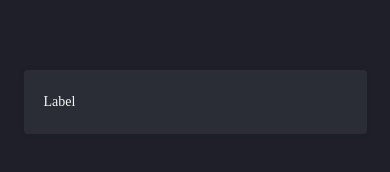
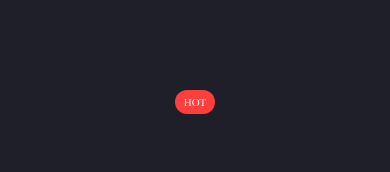
Before and after one commit to danielpoliveira/ecommerce, a React Native app in the folder packages/mobile/: screen / in a window 390 px wide. Shown: the part 320-492 px from the top of the page. Built offline with nearby package versions, Linux system fonts and the light colour scheme.

Commit message:
others changes

```diff
--- a/packages/mobile/src/index.tsx
+++ b/packages/mobile/src/index.tsx
@@ -2,6 +2,14 @@ import React from 'react';
 import { View, Text } from 'react-native';
 
 import Label from '@components/TextFields/Label';
+import Dropdown from '@components/Dropdown';
+import Checkbox from '@components/Checkbox';
+import Switch from '@components/Switches';
+import TagOrdinary from '@components/Tags/Ordinary';
+import TagSmall from '@components/Tags/Small';
+import Hotlabel from '@components/Hotlabel';
+
+
 
 const App: React.FC = () => {
   return (
@@ -11,8 +19,7 @@ const App: React.FC = () => {
       alignItems: "center"
     }}>
 
-
-      <Label />
+      <Hotlabel active />
     </View>
   );
 }
```
